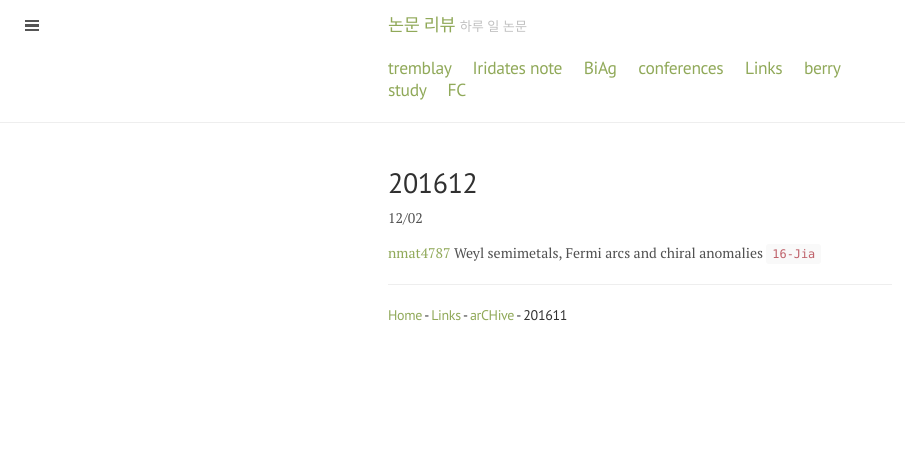
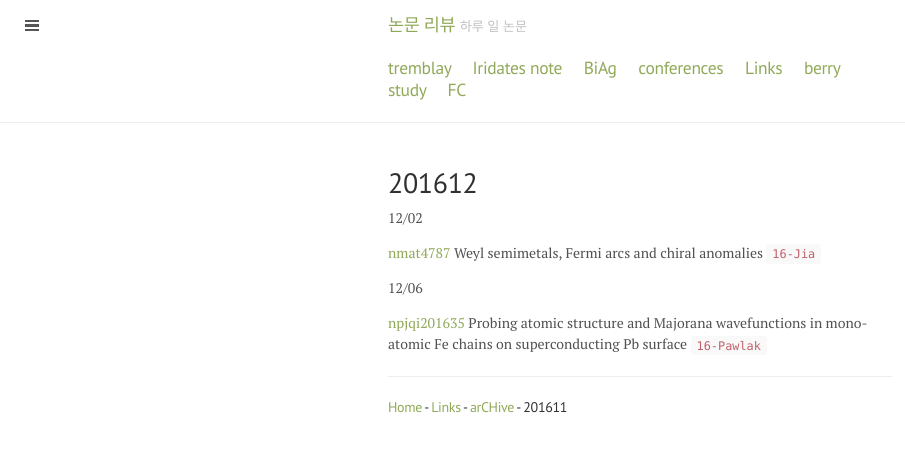
Before and after one commit to qkrwlsghdcjsworlt/work, a Jekyll site: the page built from 201612.md, in a window 1280 px wide. Shown: the top 452 px of the page, without its empty margins (0-905 px from the left). Built offline with Jekyll 4.4.1, drawn with Linux system fonts in a browser that asks for light colours.

Commit message:
“update”

```diff
--- a/201612.md
+++ b/201612.md
@@ -8,6 +8,9 @@ title: 201612
 
 [nmat4787](http://www.nature.com/nmat/journal/v15/n11/full/nmat4787.html) Weyl semimetals, Fermi arcs and chiral anomalies `16-Jia`
 
+12/06
+
+[npjqi201635](http://www.nature.com/articles/npjqi201635) Probing atomic structure and Majorana wavefunctions in mono-atomic Fe chains on superconducting Pb surface `16-Pawlak`
 
 
 
```
